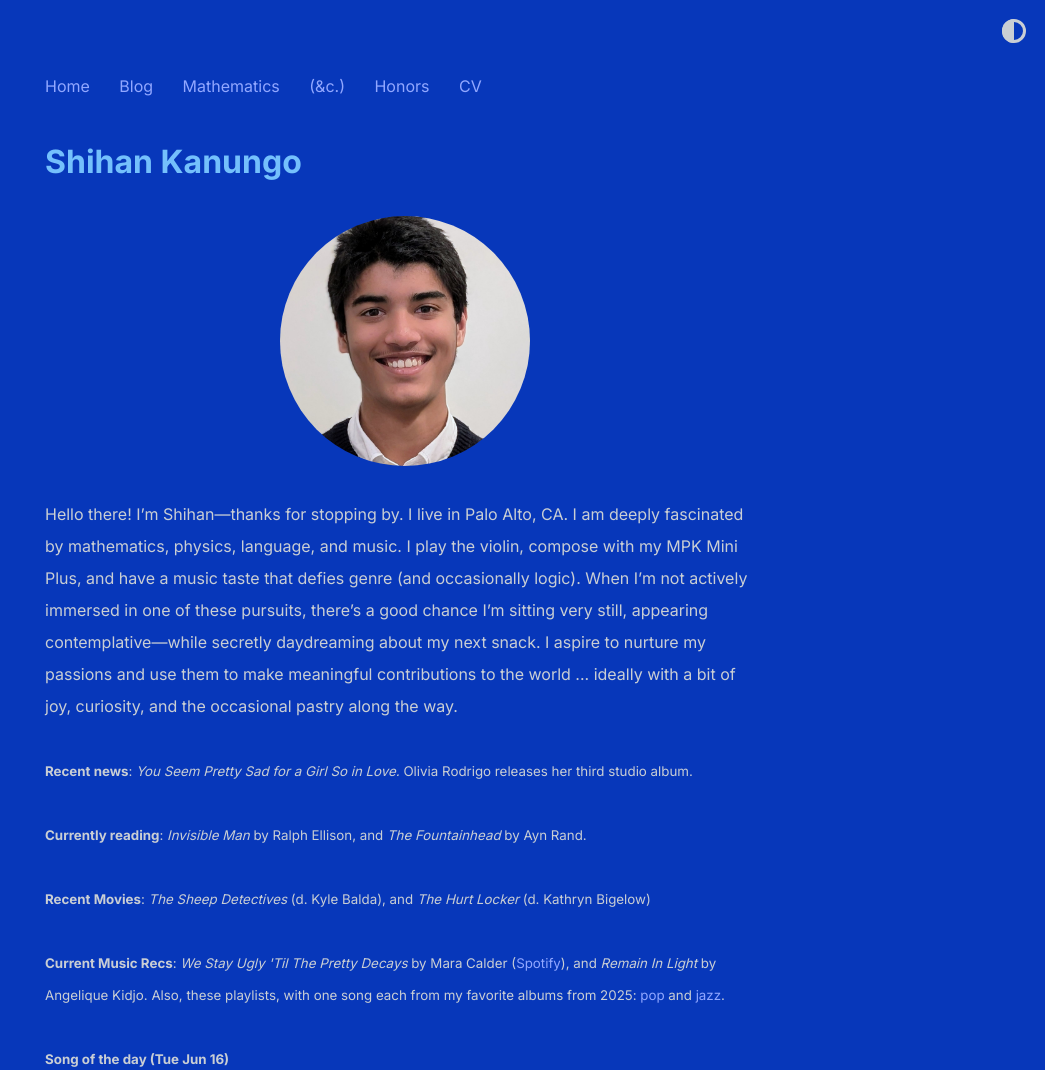
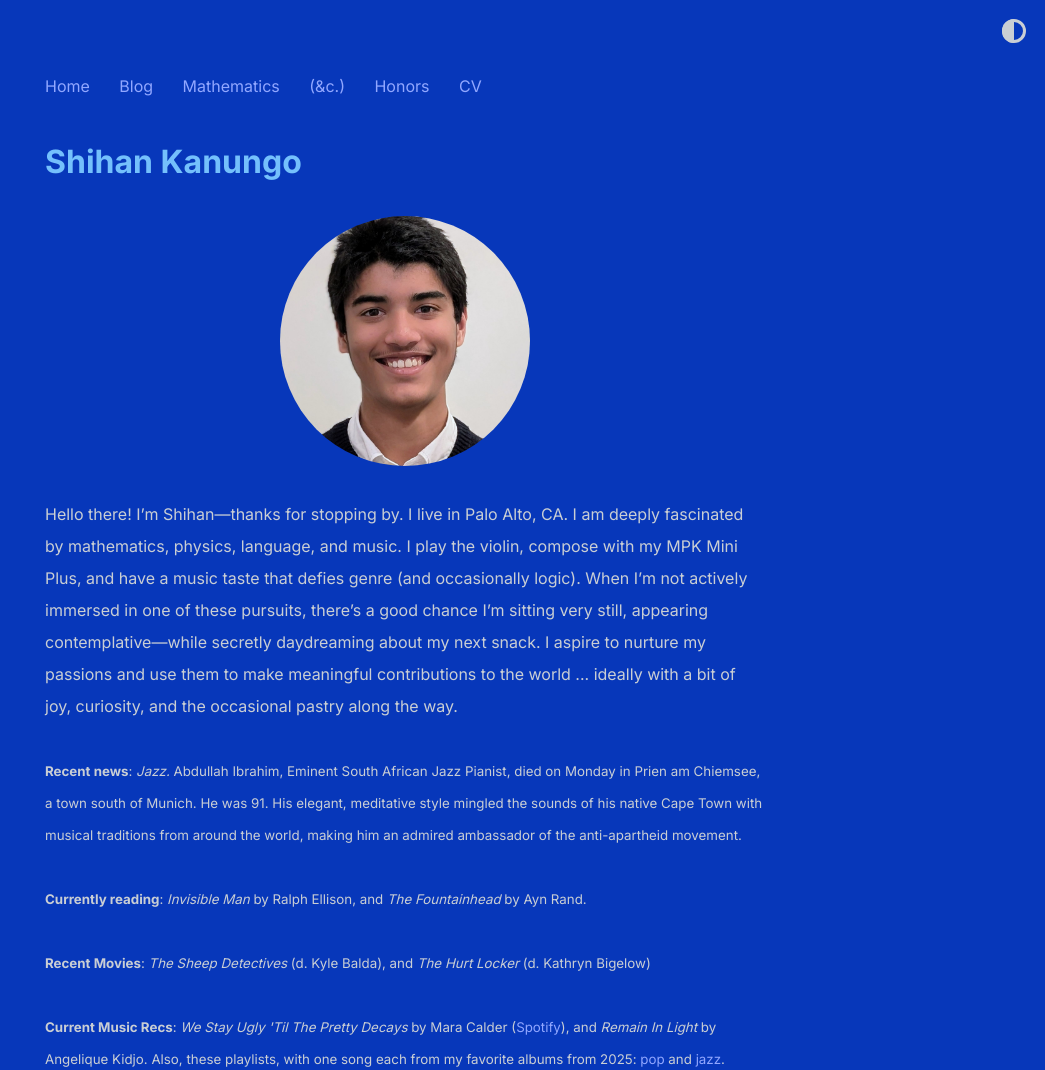
Before and after one commit to shihankanungo/shihankanungo.github.io, a Jekyll site: the page built from index.md, in a window 1280 px wide, cut to the strip 0-1070 px from the top of the page. Shown: the whole strip, without its empty margins (235-1280 px from the left). Built offline with Jekyll 4.4.1, drawn with Linux system fonts in a browser that asks for light colours.

Commit message:
Update _config.yml

```diff
--- a/_config.yml
+++ b/_config.yml
@@ -6,7 +6,7 @@ description: > # description of the site (multiple lines allowed)
   Hello there! I’m Shihan&mdash;thanks for stopping by. I live in Palo Alto, CA. I am deeply fascinated by mathematics, physics, language, and music. I play the violin, compose with my MPK Mini Plus, and have a music taste that defies genre (and occasionally logic). When I’m not actively immersed in one of these pursuits, there’s a good chance I’m sitting very still, appearing contemplative&mdash;while secretly daydreaming about my next snack. I aspire to nurture my passions and use them to make meaningful contributions to the world ... ideally with a bit of joy, curiosity, and the occasional pastry along the way.
           <br /><br />
 
-          <small><b>Recent news</b>: <i>You Seem Pretty Sad for a Girl So in Love.</i> Olivia Rodrigo releases her third studio album.</small>
+          <small><b>Recent news</b>: <i>Jazz.</i> Abdullah Ibrahim, Eminent South African Jazz Pianist, died on Monday in Prien am Chiemsee, a town south of Munich. He was 91. His elegant, meditative style mingled the sounds of his native Cape Town with musical traditions from around the world, making him an admired ambassador of the anti-apartheid movement.</small>
           <br /><br />
           <small><b>Currently reading</b>: <i>Invisible Man</i> by Ralph Ellison, and <i>The Fountainhead</i> by Ayn Rand.</small>
           <br /><br />
```
